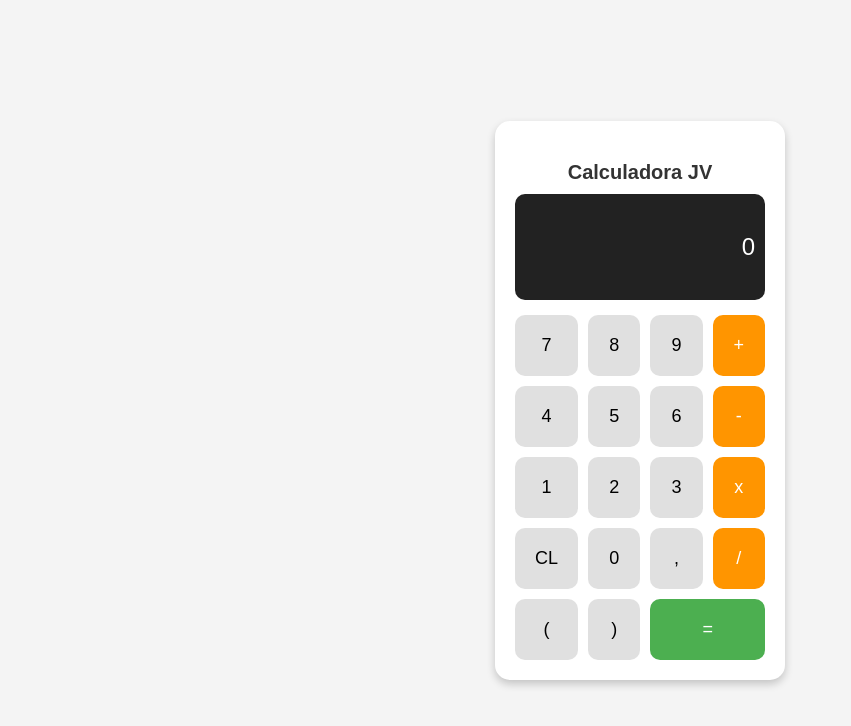
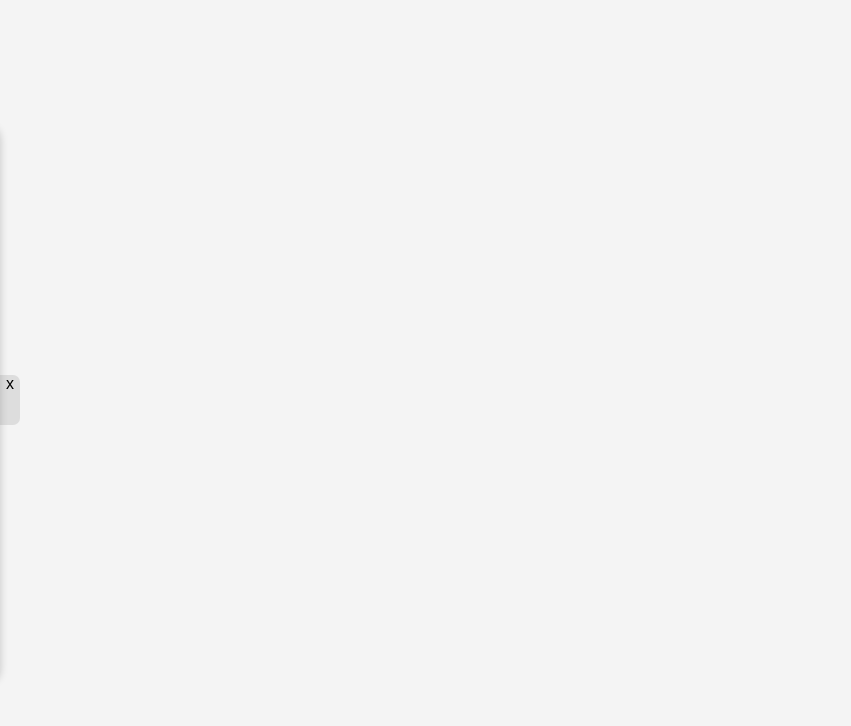
Before and after one commit to joaovitor2074/java-script, a plain HTML site: page aulas/aula43/aula.html in a window 1280 px wide. Shown: the whole page, without its empty margins (0-851 px from the left). Drawn offline with Linux system fonts and the light colour scheme.

Commit message:
ajustando a calculadora

```diff
--- a/aulas/aula43/aula.html
+++ b/aulas/aula43/aula.html
@@ -16,7 +16,7 @@
             font-family: Arial, sans-serif;
         }
 
-        .calc {
+        #calprincipal {
             background-color: #fff;
             padding: 20px;
             border-radius: 15px;
@@ -25,11 +25,36 @@
             text-align: center;
         }
 
+        .calc{
+            display: flex;
+            justify-content: center;
+            align-items: center;
+            flex-direction: row;
+            position: absolute;
+            left: -290px;
+            transition: all 0.2s;
+        }
+        #calcaba{
+            display: flex;
+            justify-content: center;
+            text-align: center;
+            width: 20px;
+            height: 50px;
+            background-color: rgba(128, 128, 128, 0.2);
+            border-radius: 0px 7px 7px 0px;
+            cursor: pointer;
+        }
+
         .div_nome p {
             font-size: 20px;
             font-weight: bold;
             margin-bottom: 10px;
             color: #333;
+        }
+
+        .calc_exibir{
+            left: 0px !important;
+            transition: all 0.2s;
         }
 
         /*DISAY*/
@@ -89,11 +114,13 @@
 <body>
 
     <div id="calc" class="calc">
+        <div id="calprincipal">
+
             <div id="div_nome" class="div_nome">
                 <p>Calculadora JV</p>
             </div>
             <div id="div_display" class="div_display">
-            <p id="display" max-lenght ="15">0</p>
+                <p id="display" max-lenght="15">0</p>
             </div>
             <div id="div_teclas" class="div_teclas">
                 <button id="t7" class="teclas num">7</button>
@@ -116,7 +143,11 @@
                     <button id="t(" class="teclas num">(</button>
                     <button id="t)" class="teclas num">)</button>
                     <button id="tigual" class="teclas res">=</button>
+            </div>
 
+        </div>
+        <div id="calcaba">
+            x
         </div>
     </div>
 
```
Lines whose indentation alone changed are shown as unchanged.
